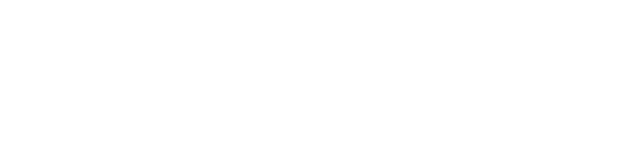
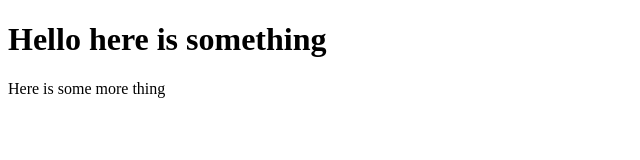
Before and after one commit to CannonFenton/test-repo, a plain HTML site: page index.html in a window 1280 px wide. Shown: the whole page, without its empty margins (0-640 px from the left). Drawn offline with Linux system fonts and the light colour scheme.

Commit message:
Added content

```diff
--- a/index.html
+++ b/index.html
@@ -6,6 +6,7 @@
     <title>Document</title>
 </head>
 <body>
-
+    <h1> Hello here is something </h1>
+    <p> Here is some more thing </p>
 </body>
 </html>
```
